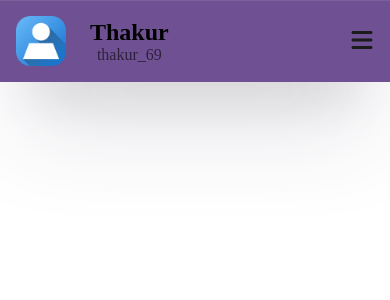
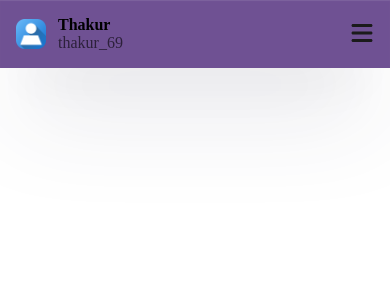
Before and after one commit to kartikgx13/Expenses, a Next.js app: page /dashboard in a window 390 px wide. Shown: the top 300 px of the page. Built offline with nearby package versions, Linux system fonts and the light colour scheme; a web font is replaced by a local one.

Commit message:
kartik gavande 31st commit date: 19/04/2023

```diff
--- a/components/LoginForm.jsx
+++ b/components/LoginForm.jsx
@@ -36,7 +36,7 @@ function LoginForm() {
       <input type="password" placeholder="Enter your password" name="password"/>
       </div>
       <div className='login-btn' style={{display:"flex",justifyContent:"flex-end",alignItems:"center"}}>
-      <button style={{width:"50%"}} type="submit">Login</button>
+      <button style={{width:"50%",display:"flex",justifyContent:"center",alignItems:"center"}} type="submit">Login</button>
       </div>
     </form>
     </div>
--- a/components/RegistrationForm.jsx
+++ b/components/RegistrationForm.jsx
@@ -36,7 +36,7 @@ function RegistrationForm() {
       <input type="password" placeholder="Enter your password" name="password"/>
       </div>
       <div className='login-btn' style={{display:"flex",justifyContent:"flex-end",alignItems:"center"}}>
-      <button style={{width:"50%"}} type="submit">Register</button>
+      <button style={{width:"50%",display:"flex",justifyContent:"center",alignItems:"center"}} type="submit">Register</button>
       </div>
     </form>
     </div>
--- a/pages/styles.css
+++ b/pages/styles.css
@@ -517,7 +517,7 @@ button:active{
 .user-name{
   display: flex;
   justify-content: center;
-  align-items: center;
+  align-items: flex-start;
   flex-direction: column;
 }
 
@@ -559,6 +559,7 @@ button:active{
   }
 
   .user-details{
+    gap: 0.75rem;
     margin: 1rem;
     justify-content: flex-start;
   }
@@ -566,4 +567,15 @@ button:active{
     margin: 1rem;
     display: initial;
   }
+
+  .user-image img{
+    width: 30px;
+    height: 30px;
+  }
+  .user-name p{
+    font-size: 1rem;
+  }
+  .user-name h1{
+    font-size: 1rem;
+  }
 }
```
